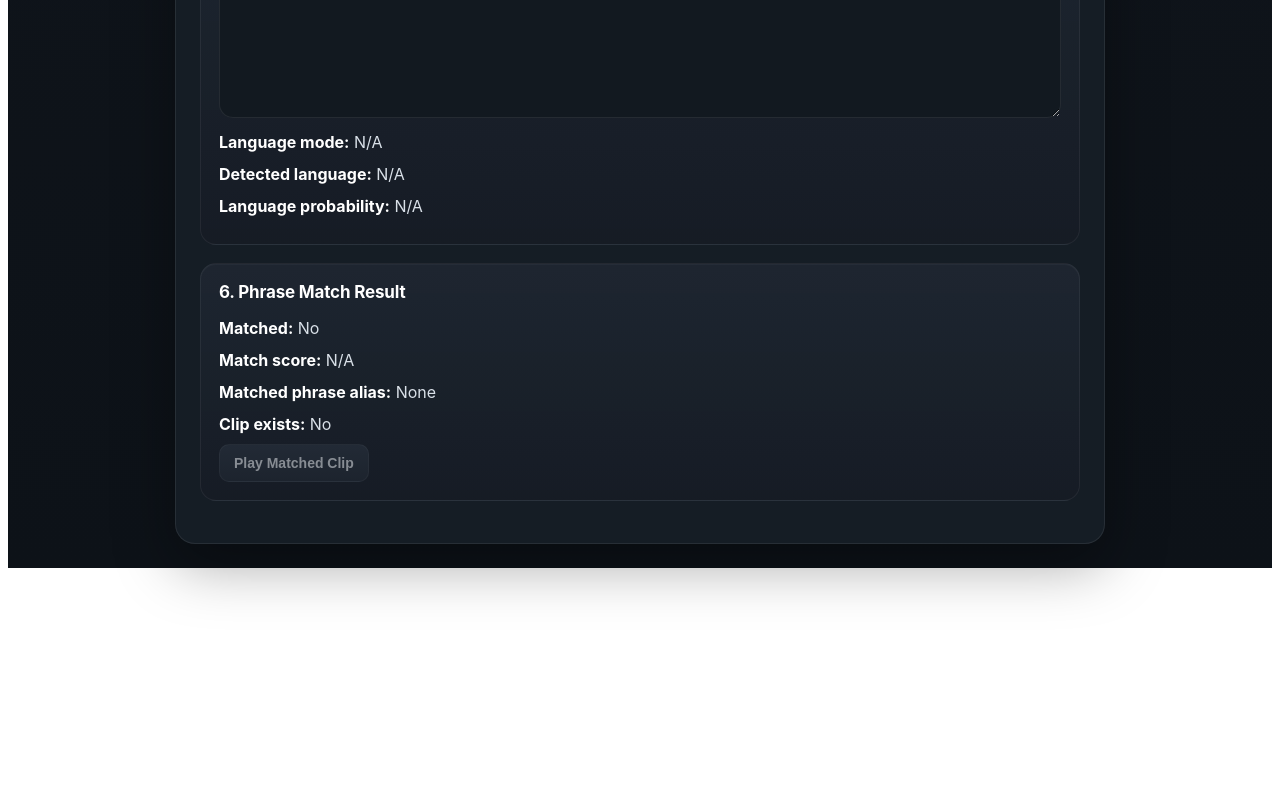
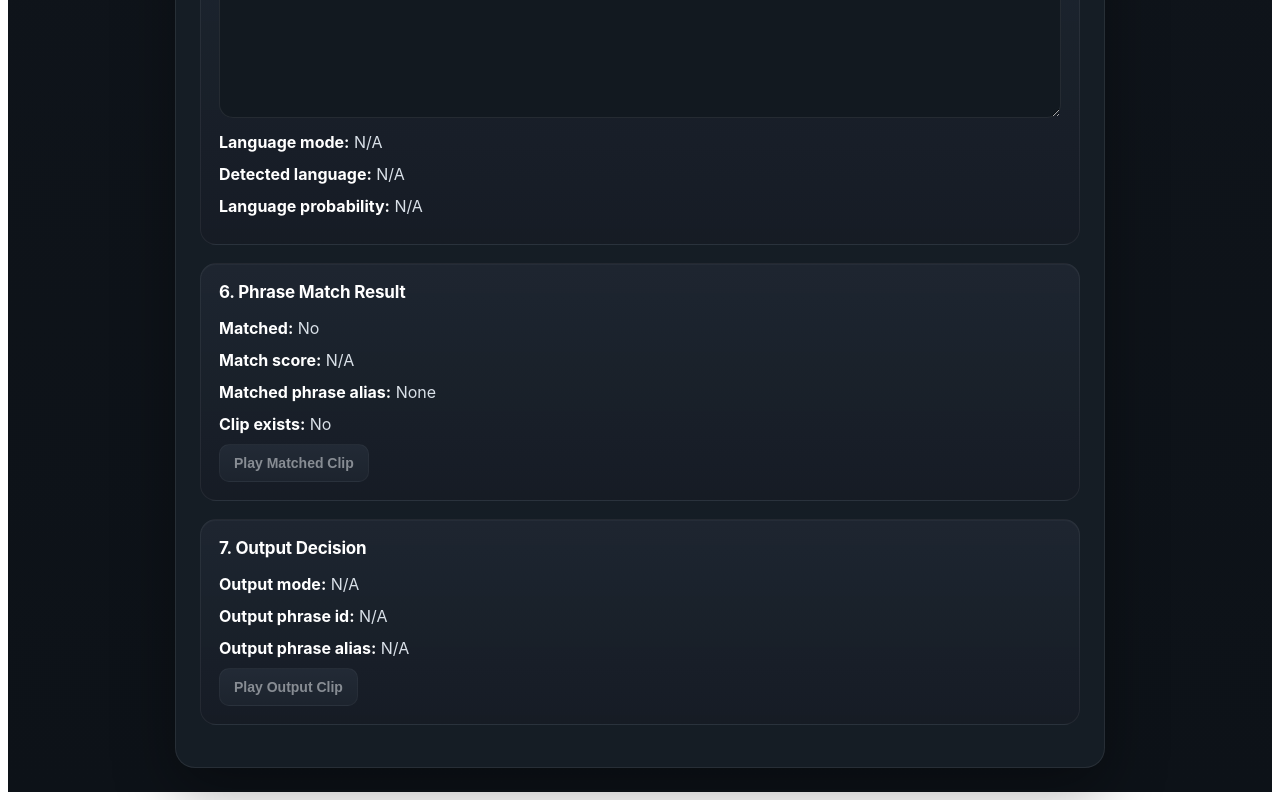
Before and after one commit to nabinkhanaldotcom/nepali-voicce-assistant, an Angular app in the folder frontend/nepali-voice-ui/: page / in a window 1280 px wide. Shown: the part 1117-1917 px from the top of the page. Before the commit the page ends 1693 px from the top, so only its background shows below. Built offline with nearby package versions, Linux system fonts and the light colour scheme.

Commit message:
adding producing final clip method not just the matched clips on ui

```diff
--- a/frontend/nepali-voice-ui/src/app/components/voice-console/voice-console.component.html
+++ b/frontend/nepali-voice-ui/src/app/components/voice-console/voice-console.component.html
@@ -149,5 +149,20 @@
     </button>
   </div>
 
+  <div class="section">
+    <h3>7. Output Decision</h3>
+
+    <p><strong>Output mode:</strong> {{ outputMode || 'N/A' }}</p>
+    <p><strong>Output phrase id:</strong> {{ outputPhraseId || 'N/A' }}</p>
+    <p><strong>Output phrase alias:</strong> {{ outputPhraseAlias || 'N/A' }}</p>
+
+    <button
+      type="button"
+      (click)="playOutputClip()"
+      [disabled]="!outputClipUrl">
+      Play Output Clip
+    </button>
+  </div>
+
   <p class="error" *ngIf="errorMessage">⚠️ {{ errorMessage }}</p>
 </div>
--- a/frontend/nepali-voice-ui/src/app/components/voice-console/voice-console.component.ts
+++ b/frontend/nepali-voice-ui/src/app/components/voice-console/voice-console.component.ts
@@ -47,6 +47,11 @@ export class VoiceConsoleComponent implements OnDestroy {
   fallbackReason = '';
   audioDurationSeconds: number | null = null;
   costEstimateUsd: number | null = null;
+
+  outputMode: 'replay_clip' | 'no_clip_match' | '' = '';
+  outputClipUrl: string | null = null;
+  outputPhraseId = '';
+  outputPhraseAlias = '';
 
   // -----------------------------
   // Language info returned by backend
@@ -98,7 +103,7 @@ export class VoiceConsoleComponent implements OnDestroy {
   constructor(
     private voiceService: VoiceService,
     private ngZone: NgZone
-  ) {}
+  ) { }
 
   /**
    * Close the preview menu when user clicks elsewhere.
@@ -264,6 +269,11 @@ export class VoiceConsoleComponent implements OnDestroy {
           this.matchedClipExists = res.phrase_match?.clip_exists ?? false;
           this.matchedClipUrl = this.voiceService.getFullClipUrl(res.phrase_match?.clip_url ?? null);
 
+          this.outputMode = res.output_decision?.output_mode ?? '';
+          this.outputClipUrl = this.voiceService.getFullClipUrl(res.output_decision?.output_clip_url ?? null);
+          this.outputPhraseId = res.output_decision?.output_phrase_id ?? '';
+          this.outputPhraseAlias = res.output_decision?.output_phrase_alias ?? '';
+
           this.isProcessing = false;
           this.currentRequestSubscription = null;
         },
@@ -274,6 +284,30 @@ export class VoiceConsoleComponent implements OnDestroy {
           this.currentRequestSubscription = null;
         }
       });
+  }
+
+
+  playOutputClip(): void {
+    if (!this.outputClipUrl) {
+      this.errorMessage = 'No output clip is available.';
+      return;
+    }
+
+    this.stopMatchedClipPlayback();
+
+    const audio = new Audio(this.outputClipUrl);
+    this.currentPlaybackAudio = audio;
+
+    audio.onended = () => {
+      if (this.currentPlaybackAudio === audio) {
+        this.currentPlaybackAudio = null;
+      }
+    };
+
+    audio.play().catch((err: unknown) => {
+      console.warn('Audio play error:', err);
+      this.errorMessage = 'Could not play the output clip.';
+    });
   }
 
   /**
--- a/frontend/nepali-voice-ui/src/app/services/voice.service.ts
+++ b/frontend/nepali-voice-ui/src/app/services/voice.service.ts
@@ -21,6 +21,13 @@ export interface PhraseMatchResult {
   used_minimum_score: number;
   clip_exists: boolean;
   clip_url: string | null;
+}
+
+export interface OutputDecision {
+  output_mode: 'replay_clip' | 'no_clip_match';
+  output_clip_url: string | null;
+  output_phrase_id: string | null;
+  output_phrase_alias: string | null;
 }
 
 export interface FileInfo {
@@ -72,6 +79,7 @@ export interface TranscribeAndMatchResponse {
   audio_duration_seconds: number | null;
   cost_estimate_usd: number | null;
   phrase_match: PhraseMatchResult;
+  output_decision: OutputDecision;
   transcription_attempts: TranscriptionAttempt[];
   debug_scores?: DebugPhraseScore[];
   file_info: FileInfo;
```
